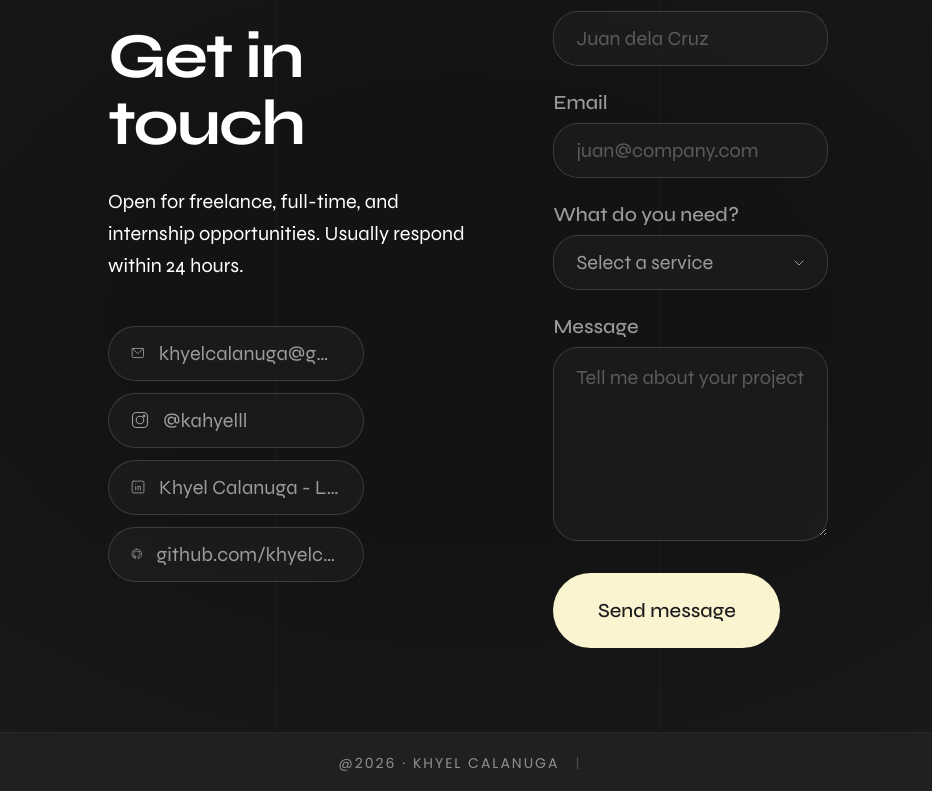
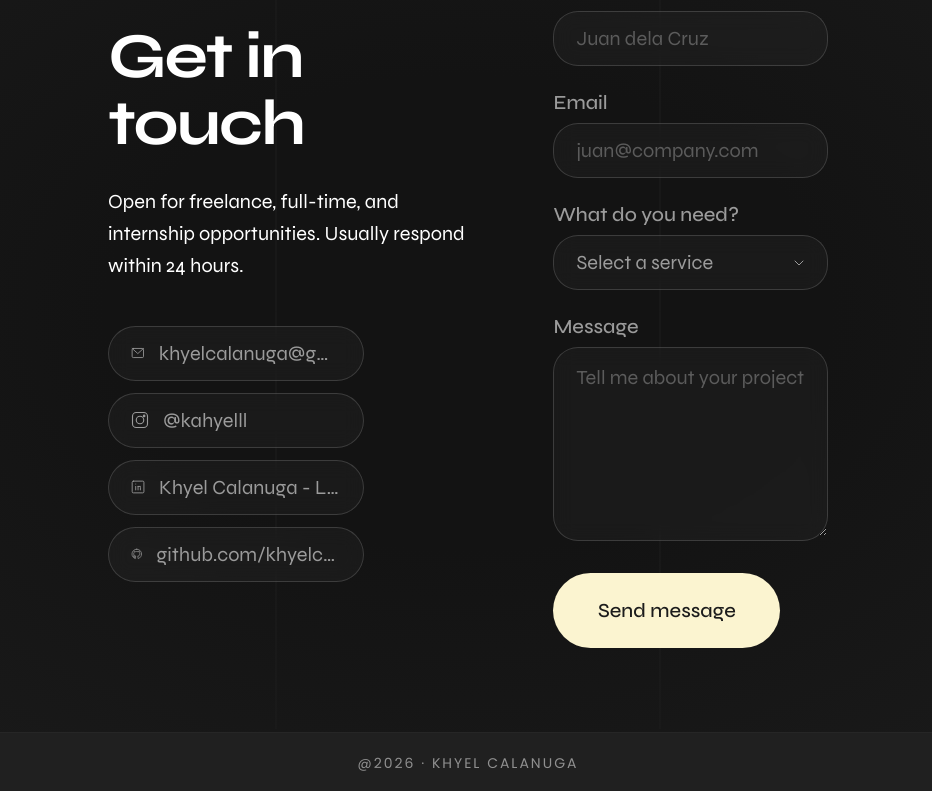
Before and after one commit to khyelcalanuga-lgtm/myportfolio, a React (Vite) app: page /Contact in a window 1280 px wide. Shown: the part 4879-5670 px from the top of the page, without its empty margins (172-1104 px from the left). Built offline with nearby package versions, Linux system fonts and the light colour scheme.

Commit message:
Remove footer credit text and background transition; enhance reveal delay styles

```diff
--- a/src/components/footer.jsx
+++ b/src/components/footer.jsx
@@ -4,8 +4,6 @@ const Footer = () => {
   return (
     <footer className="footer">
       <span>@2026 · KHYEL CALANUGA</span>
-      <span className="footer-sep">|</span>
-      <span className="footer-credit"></span>
     </footer>
   )
 }
```
Also changed, not shown: src/index.css (+19 -5 lines).
